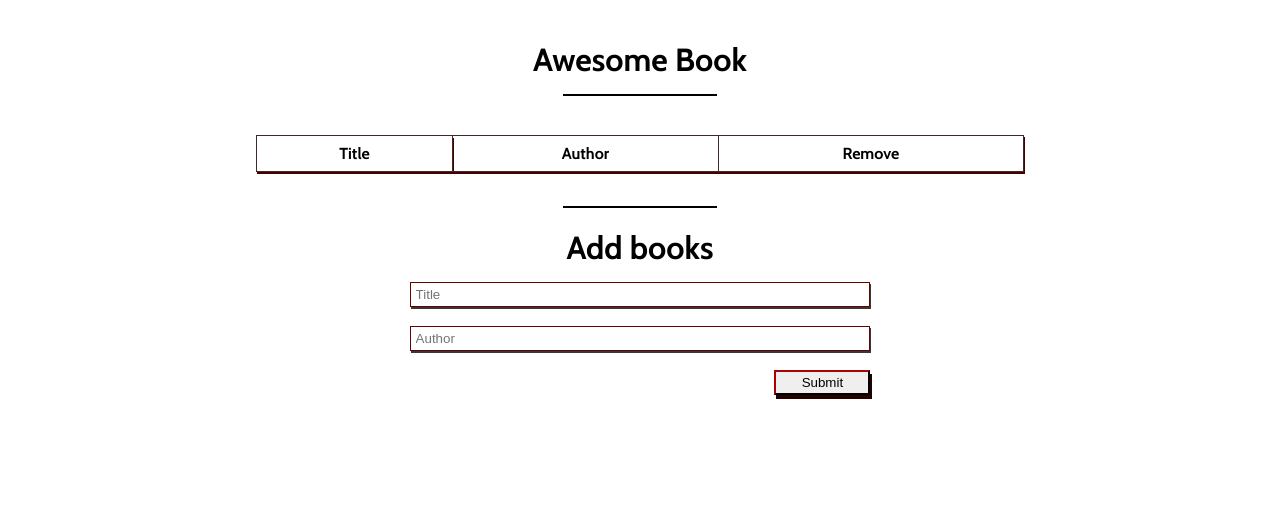
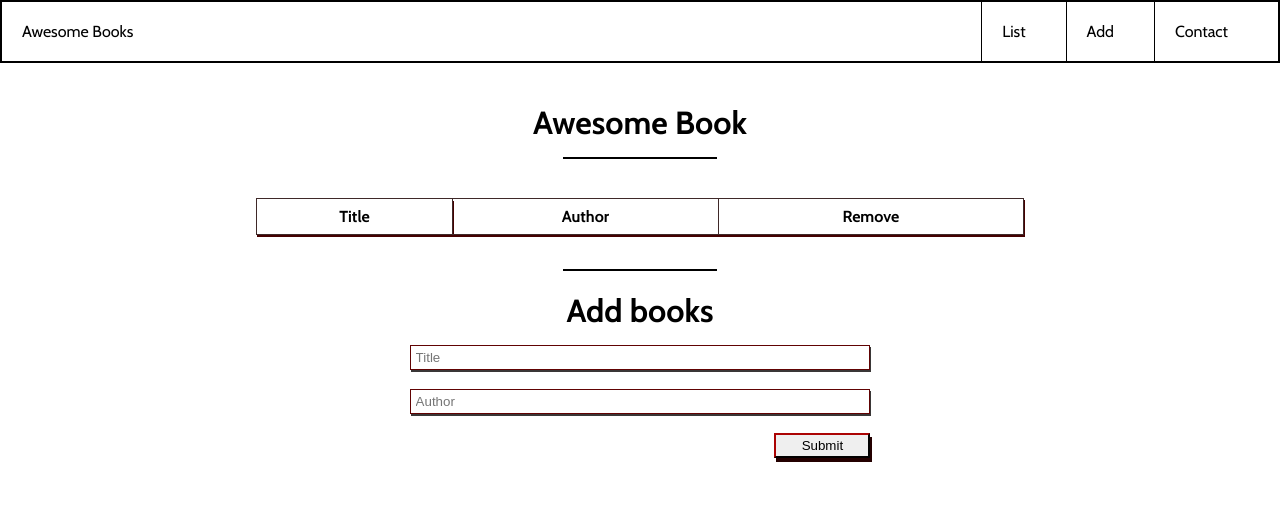
Before and after one commit to yaredtekle022/awsome-books, a website with bundled scripts: page index.html in a window 1280 px wide. Built offline with nearby package versions, Linux system fonts and the light colour scheme; a web font is replaced by a local one.

Commit message:
adding the nav bar and its styling

```diff
--- a/index.html
+++ b/index.html
@@ -7,9 +7,18 @@
     <meta name="viewport" content="width=device-width, initial-scale=1.0">
     <title>Book list</title>
     <link rel="stylesheet" href="style.css">
+    <link rel="stylesheet" href="nav.css">
 </head>
 
 <body>
+    <header>
+        <p class="logo">Awesome Books</p>
+        <ul>
+            <li>List</li>
+            <li>Add</li>
+            <li>Contact</li>
+        </ul>
+    </header>
     <div class="container">
         <h1>Awesome Book</h1> <hr>
         <table class="table">
--- /dev/null
+++ b/nav.css
@@ -0,0 +1,21 @@
+header{
+    display: flex;
+    padding: 0 20px;
+    border-left: none;
+    border-right: none;
+    border: 2px solid black;
+    justify-content: space-between;
+    align-items: center;
+
+
+}
+header ul{
+    display: flex;
+
+}
+header ul li{
+    list-style-type: none;
+    border-left: 1px solid black;
+    padding: 20px;
+    margin: auto 10px;
+}
```
